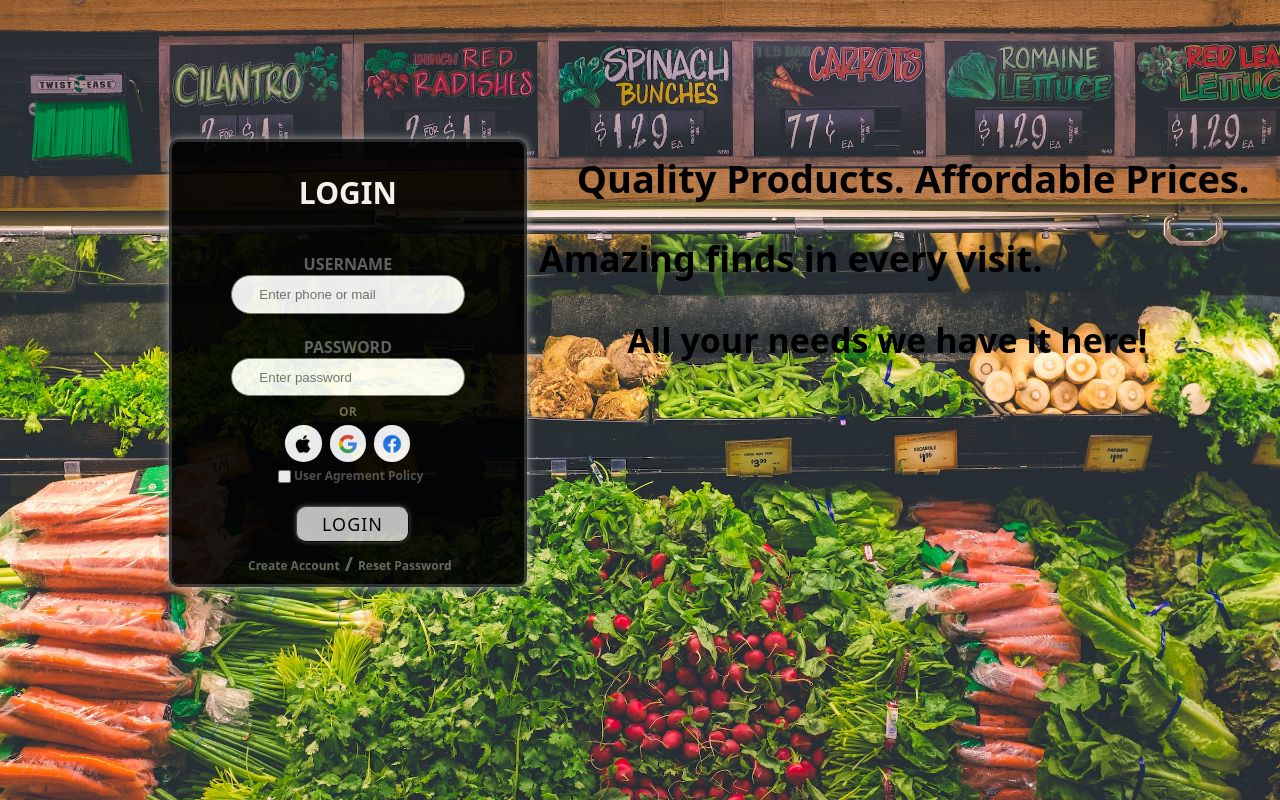
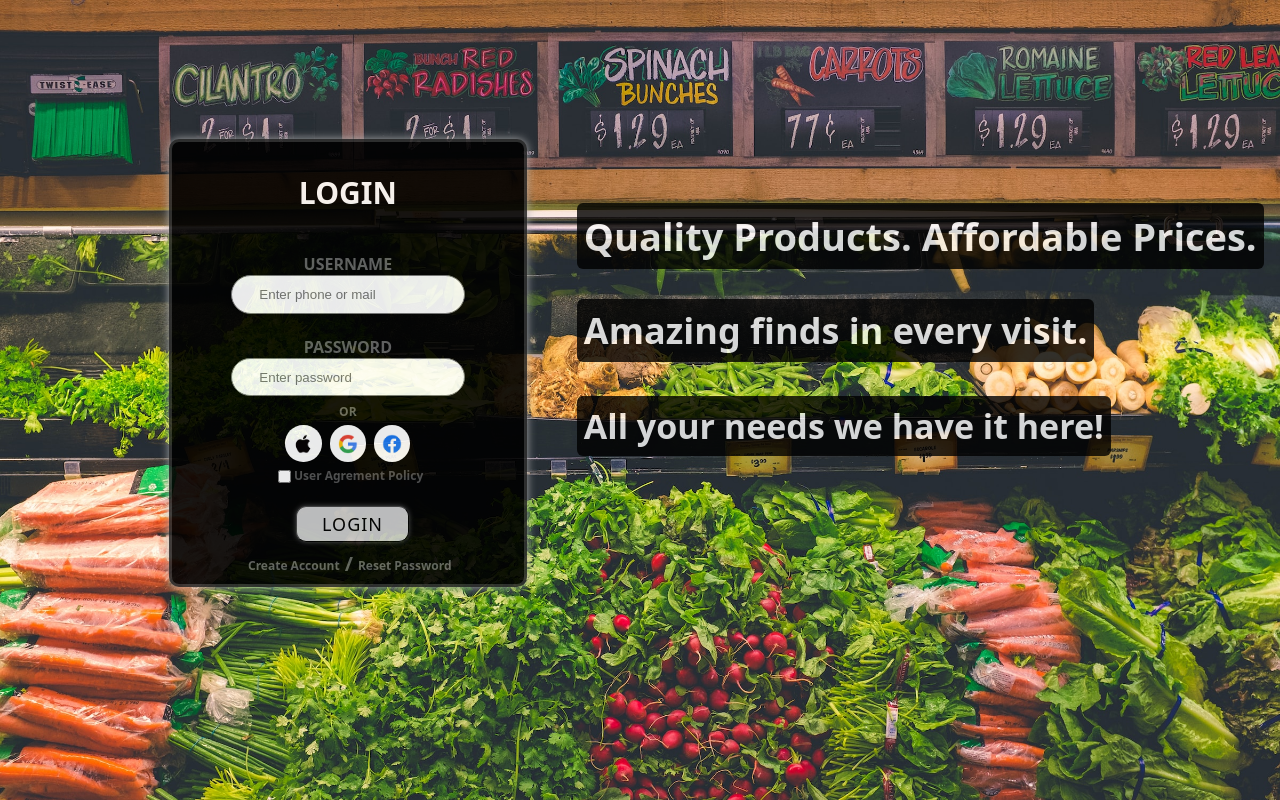
Before and after one commit to whitepanther252/Groceryweb, a plain HTML site: page index.html in a window 1280 px wide. Drawn offline with Linux system fonts and the light colour scheme.

Commit message:
initial-commit

```diff
--- a/index.html
+++ b/index.html
@@ -1,15 +1,10 @@
 <html>
     <head>
+        <meta charset="utf-8">
         <title>Login</title>
         <link rel="stylesheet" type="text/css" href="vis.css">
     </head>
     <body>
-
-        <div class="RC">
-            <h1><b>Quality Products. Affordable Prices.</b></h1>
-                <h2>Amazing finds in every visit.</h2>
-                   <h3>All your needs we have it here!</h3>
-        </div>
 
     <Login class="login Top" id="PopUpLogin">
 
@@ -165,5 +160,11 @@
 
   </div>
 
+    <div class="RC">
+        <h1><b>Quality Products. Affordable Prices.</b></h1>
+        <h2>Amazing finds in every visit.</h2>
+        <h3>All your needs we have it here!</h3>
+    </div>
+
     </body>
 </html>
--- a/vis.css
+++ b/vis.css
@@ -2,6 +2,8 @@
 body{
     background-image: url(Attachments/kenny-eliason-9m2RZvHS_cU-unsplash.jpg);
     background-size: 100%;
+    display: flex;
+    justify-content: space-between;
 }
 .Top{
     top: 13%;
@@ -9,11 +11,9 @@ body{
 }
 .Top2{
     top: 2%;
-    left: -25%;
 }
 .Top3{
     top: 12.5%;
-    left: -25%;
 }
 
 input{
@@ -27,21 +27,37 @@ input{
 }
 
 .RC{
-    color: #000000;
+    margin-top: 170px;
+    margin-left: 45%;
+    color: #ffffff;
     font-family: system-ui, -apple-system, BlinkMacSystemFont, 'Segoe UI', Roboto, Oxygen, Ubuntu, Cantarell, 'Open Sans', 'Helvetica Neue', sans-serif;
 }
 .RC h1{
-    margin-left: 45%;
-    margin-top: 12%;
+    border-radius: 6px;
     font-size: 38px;
+    background-color: black;
+    backdrop-filter: blur(200%);
+    padding: 7px;
+    width: fit-content;
+    opacity: 80%;
 }
 .RC h2{
-    margin-left: 42%;
+    border-radius: 6px;
     font-size: 36px;
+    background-color: black;
+    backdrop-filter: blur(200%);
+    padding: 7px;
+    width: fit-content;
+    opacity: 80%;
 }
 .RC h3{
-    margin-left: 49%;
+    border-radius: 6px;
     font-size: 34px;
+    background-color: black;
+    backdrop-filter: blur(200%);
+    padding: 7px;
+    width: fit-content;
+    opacity: 80%;
 }
 
 .label{
```
Also changed, not shown: 1 other file.
